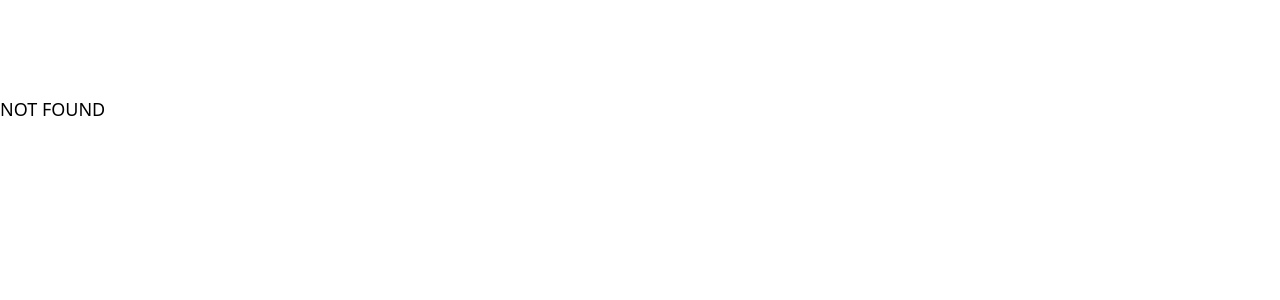
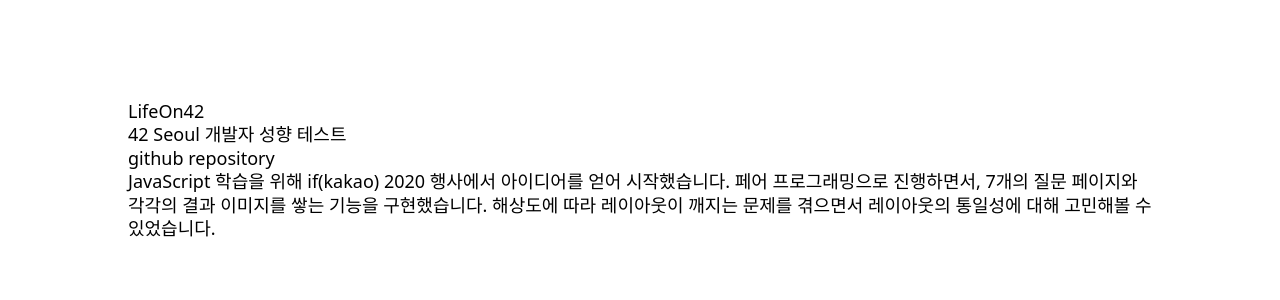
Before and after one commit to yeslee-v/personal_homepage, a Next.js app: page /projects/1 in a window 1280 px wide. Before the commit this address had no page. Shown: the top 300 px of the page. Built offline with nearby package versions, Linux system fonts and the light colour scheme.

Commit message:
Add Projects

```diff
--- a/app/(home)/page.tsx
+++ b/app/(home)/page.tsx
@@ -1,5 +1,6 @@
 import { Metadata } from "next";
 import Career from "../../components/career";
+import Projects from "../../components/projects";
 
 export const metadata: Metadata = {
   title: "Home",
@@ -11,6 +12,7 @@ const Homepage = () => {
       <h1>Hello Everyone, I'm yeshin lee!</h1>
       <h2>Software developer who being positive.</h2>
       <Career />
+      <Projects />
     </div>
   );
 };
--- /dev/null
+++ b/app/(projects)/projects/[id]/page.tsx
@@ -0,0 +1,71 @@
+import styles from "../../../../styles/project-info.module.css";
+
+interface ProjectProps {
+  params: { id: number };
+}
+
+interface ProjectDetailProps {
+  id: number;
+  name: string;
+  title: string;
+  description: string;
+  githubUrl: string;
+}
+
+const projectDetails: ProjectDetailProps[] = [
+  {
+    id: 1,
+    name: "LifeOn42",
+    title: "42 Seoul 개발자 성향 테스트",
+    description:
+      "JavaScript 학습을 위해 if(kakao) 2020 행사에서 아이디어를 얻어 시작했습니다. 페어 프로그래밍으로 진행하면서, 7개의 질문 페이지와 각각의 결과 이미지를 쌓는 기능을 구현했습니다. 해상도에 따라 레이아웃이 깨지는 문제를 겪으면서 레이아웃의 통일성에 대해 고민해볼 수 있었습니다.",
+    githubUrl: "https://github.com/seohee-choi/LifeOn42",
+  },
+  {
+    id: 2,
+    name: "제철 42",
+    title: "제철 과채소 기반 온라인 커뮤니티 웹 서비스",
+    description:
+      "42서울 오픈 프로젝트 대회에 참여한 프로젝트입니다. 설계부터 배포까지, 웹 개발의 전체 사이클을 경험해보기 위해 시작, 러닝커브가 비교적 낮은 Python과 Django, Heroku를 선택했습니다. 메인 페이지 작업에 일정의 1/3이 소요되는 위기가 있었으나, 업무 재배분을 통해 일정 내에 프로젝트를 완성시킬 수 있었습니다.",
+    githubUrl: "https://github.com/GwaChaePah/jecheol42_backend",
+  },
+  {
+    id: 3,
+    name: "Univ-Management-App",
+    title: "대학 정보 관리 서비스",
+    description:
+      "업무 담당자 관리 자동화를 위해 시작한 프로젝트로 프론트엔드 3명, 백엔드 2명이 작업했습니다. 개발 환경 구축부터 DB 설계, RESTful API 구현 등 처음부터 끝까지 프로젝트의 전 과정을 진행했습니다. Query Builder와 TypeORM를 비교하면서 상황에 따라 어떤 도구가 적합한지 생각할 수 있었습니다.",
+    githubUrl: "",
+  },
+  {
+    id: 4,
+    name: "ft_trancendence",
+    title: "Pong 게임 웹 사이트",
+    description:
+      "pong game과 상대방과의 채팅 기능이 구현된 프로젝트로 프론트엔드 1명, 백엔드 2명이 작업했습니다. Build 시간을 줄이기 위해 AWS EC2에 배포하였습니다. 42 API와 JWT를 활용해 로그인과 게임 방에 출입하는 소켓을 구현하였습니다. JWT 저장 위치에 대해 상의하고, Django와 비교해가면서 NestJS만의 특징에 대해 학습하였습니다.",
+    githubUrl: "https://github.com/Maserati-Quattroporte/maseraT_pong_game",
+  },
+];
+
+const getProject = (id: number) => {
+  return projectDetails.find((project) => {
+    return project.id === id;
+  });
+};
+
+const ProjectDetail = ({ params: { id } }: ProjectProps) => {
+  const selectProject = getProject(Number(id));
+
+  return (
+    <div key={id} className={styles.container}>
+      <h1>{selectProject.name}</h1>
+      <h2>{selectProject.title}</h2>
+      {selectProject.githubUrl.length > 0 && (
+        <a href={selectProject.githubUrl}>github repository</a>
+      )}
+      <p>{selectProject.description}</p>
+    </div>
+  );
+};
+
+export default ProjectDetail;
--- /dev/null
+++ b/styles/project-info.module.css
@@ -0,0 +1,25 @@
+.container {
+  width: 80%;
+  gap: 50px;
+  margin: 0 auto;
+  line-height: 1.3;
+}
+
+.poster {
+  border-radius: 20px;
+  max-width: 70%;
+  place-self: center;
+}
+
+.title {
+  color: white;
+  font-size: 36px;
+  font-weight: 600;
+}
+
+.info {
+  display: flex;
+  flex-direction: column;
+  margin-top: 20px;
+  gap: 20px;
+}
--- /dev/null
+++ b/styles/projects.module.css
@@ -0,0 +1,27 @@
+.project {
+  display: flex;
+  justify-content: flex-start;
+  gap: 20px;
+  cursor: pointer;
+  padding-top: 100px;
+}
+
+.projectBox {
+  background-color: lightskyblue;
+  display: flex;
+  align-items: center;
+  justify-content: center;
+  text-align: center;
+  padding: 10px;
+  border-radius: 5px;
+  box-shadow: 0 2px 4px rgba(0, 0, 0, 0.1);
+  white-space: nowrap;
+  position: relative;
+  transition: transform 0.3s ease, box-shadow 0.3s ease, border 0.3s ease;
+}
+
+.projectBox:hover {
+  transform: scale(1.1);
+  box-shadow: 0 4px 12px rgba(0, 0, 0, 0.2);
+  z-index: 100;
+}
```
Also changed, not shown: components/projects.tsx (added, +39 -0 lines).
